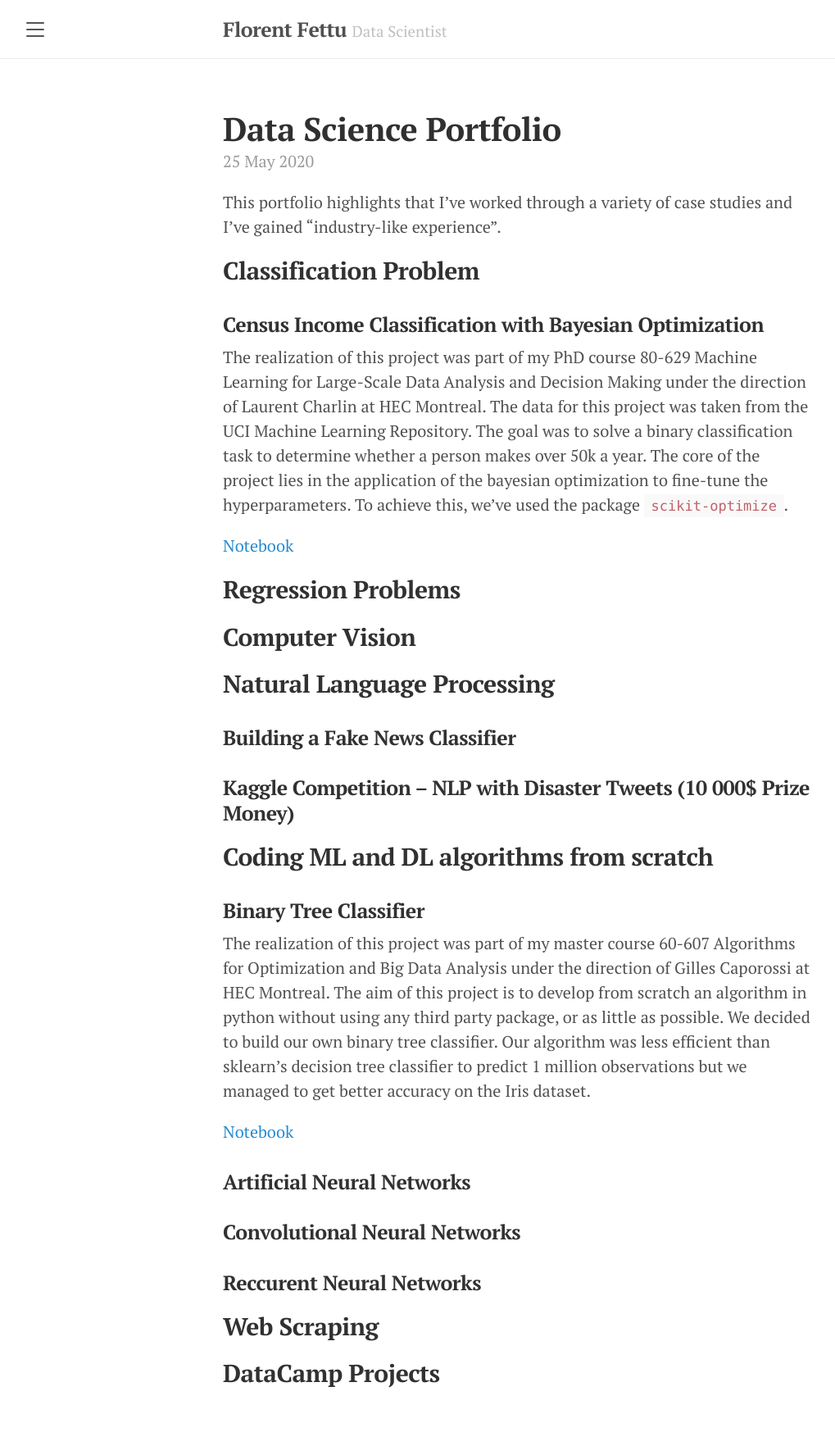
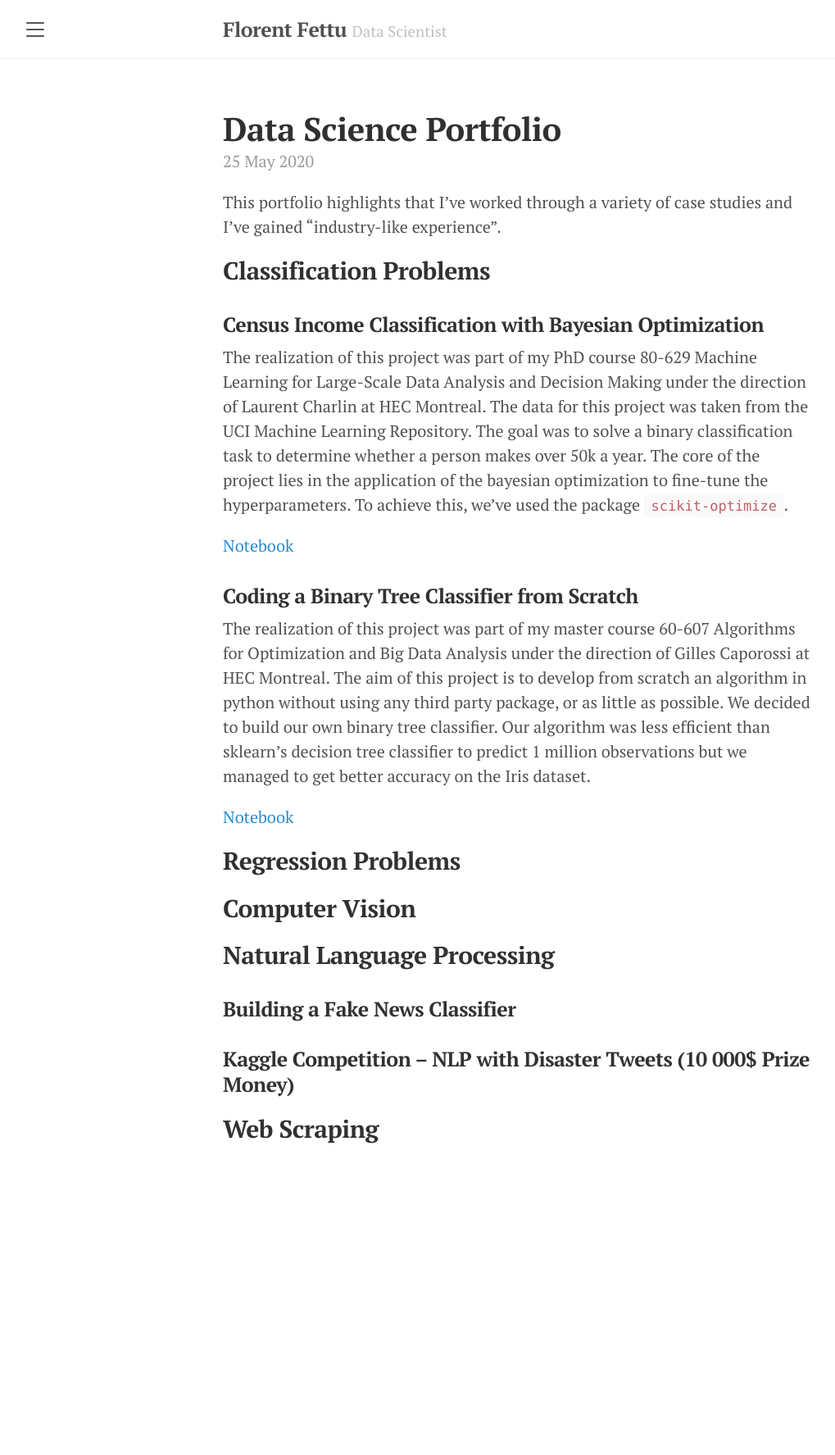
Before and after one commit to florentfettu/florentfettu.github.io, a Jekyll site: the page built from _posts/2020-05-25-data-science-portfolio.md, in a window 1280 px wide. Shown: the whole page at 82% size, without its empty margins (8-1027 px from the left). Built offline with Jekyll 4.4.1, drawn with Linux system fonts in a browser that asks for light colours; nearby versions of some CDN libraries; after the commit the page ends 1476 px from its top, so only the background shows below that; some of the changed lines change nothing that is shown.

Commit message:
Update 2020-05-25-data-science-portfolio.md

```diff
--- a/_posts/2020-05-25-data-science-portfolio.md
+++ b/_posts/2020-05-25-data-science-portfolio.md
@@ -5,13 +5,19 @@ title: Data Science Portfolio
 
 This portfolio highlights that I've worked through a variety of case studies and I've gained "industry-like experience".
 
-## Classification Problem
+## Classification Problems
 
 ### Census Income Classification with Bayesian Optimization
 
 The realization of this project was part of my PhD course 80-629 Machine Learning for Large-Scale Data Analysis and Decision Making under the direction of Laurent Charlin at HEC Montreal. The data for this project was taken from the UCI Machine Learning Repository. The goal was to solve a binary classification task to determine whether a person makes over 50k a year. The core of the project lies in the application of the bayesian optimization  to fine-tune the hyperparameters. To achieve this, we've used the package `scikit-optimize`.
 
 <a href="https://nbviewer.jupyter.org/github/florentfettu/florentfettu.github.io/blob/master/Notebooks/Projet_final.ipynb" target="_blank">Notebook</a>
+
+### Coding a Binary Tree Classifier from Scratch
+
+The realization of this project was part of my master course 60-607 Algorithms for Optimization and Big Data Analysis under the direction of Gilles Caporossi at HEC Montreal. The aim of this project is to develop from scratch an algorithm in python without using any third party package, or as little as possible. We decided to build our own binary tree classifier. Our algorithm was less efficient than sklearn's decision tree classifier to predict 1 million observations but we managed to get better accuracy on the Iris dataset.
+
+<a href="https://florentfettu.github.io/Notebooks/arbre_decision_clean.html" target="_blank">Notebook</a>
 
 ## Regression Problems
 
@@ -23,20 +29,4 @@ The realization of this project was part of my PhD course 80-629 Machine Learnin
 
 ### Kaggle Competition – NLP with Disaster Tweets (10 000$ Prize Money)
 
-## Coding ML and DL algorithms from scratch
-
-### Binary Tree Classifier
-
-The realization of this project was part of my master course 60-607 Algorithms for Optimization and Big Data Analysis under the direction of Gilles Caporossi at HEC Montreal. The aim of this project is to develop from scratch an algorithm in python without using any third party package, or as little as possible. We decided to build our own binary tree classifier. Our algorithm was less efficient than sklearn's decision tree classifier to predict 1 million observations but we managed to get better accuracy on the Iris dataset.
-
-<a href="https://florentfettu.github.io/Notebooks/arbre_decision_clean.html" target="_blank">Notebook</a>
-
-### Artificial Neural Networks
-
-### Convolutional Neural Networks
-
-### Reccurent Neural Networks
-
 ## Web Scraping
-
-## DataCamp Projects
```
